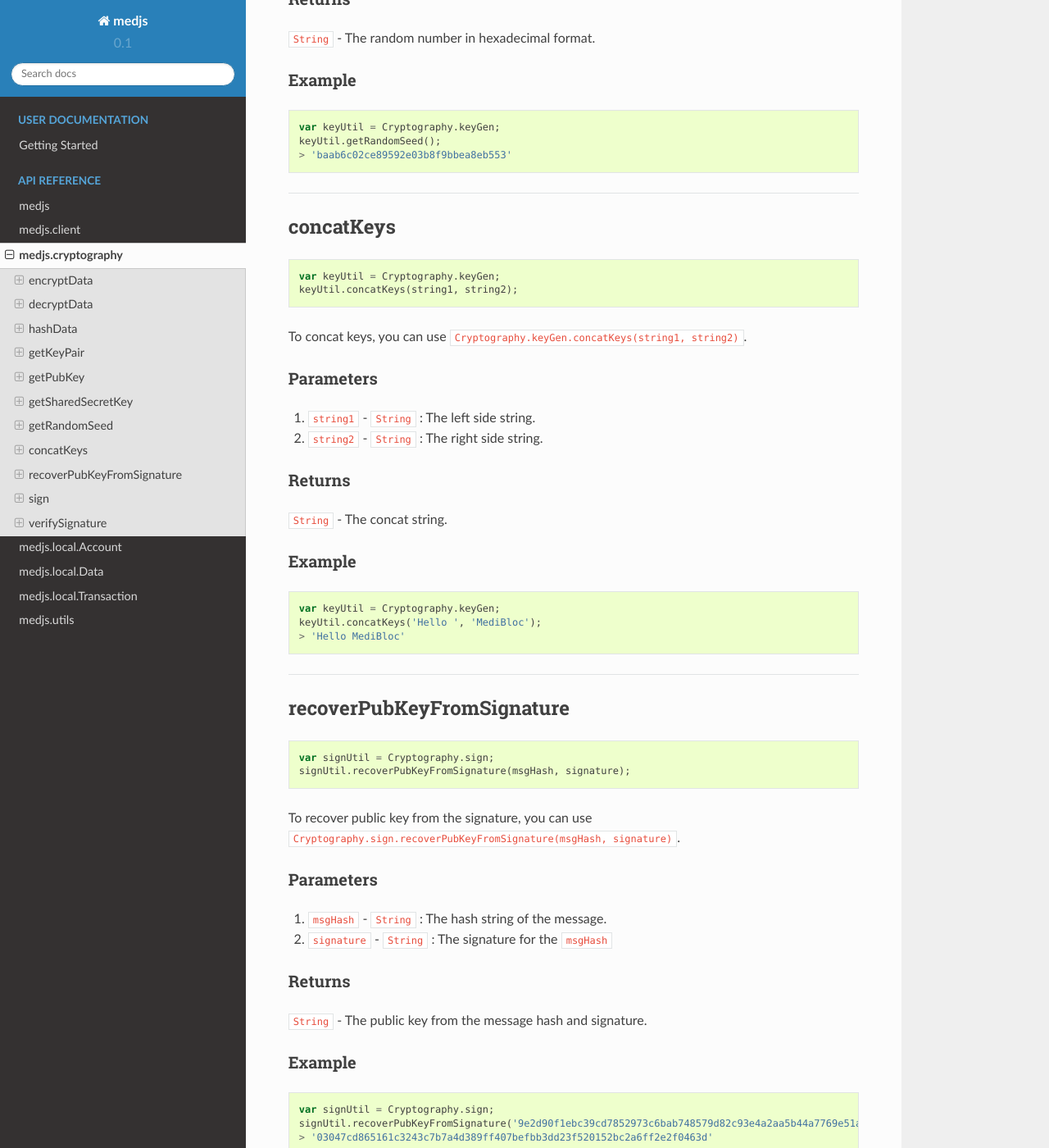
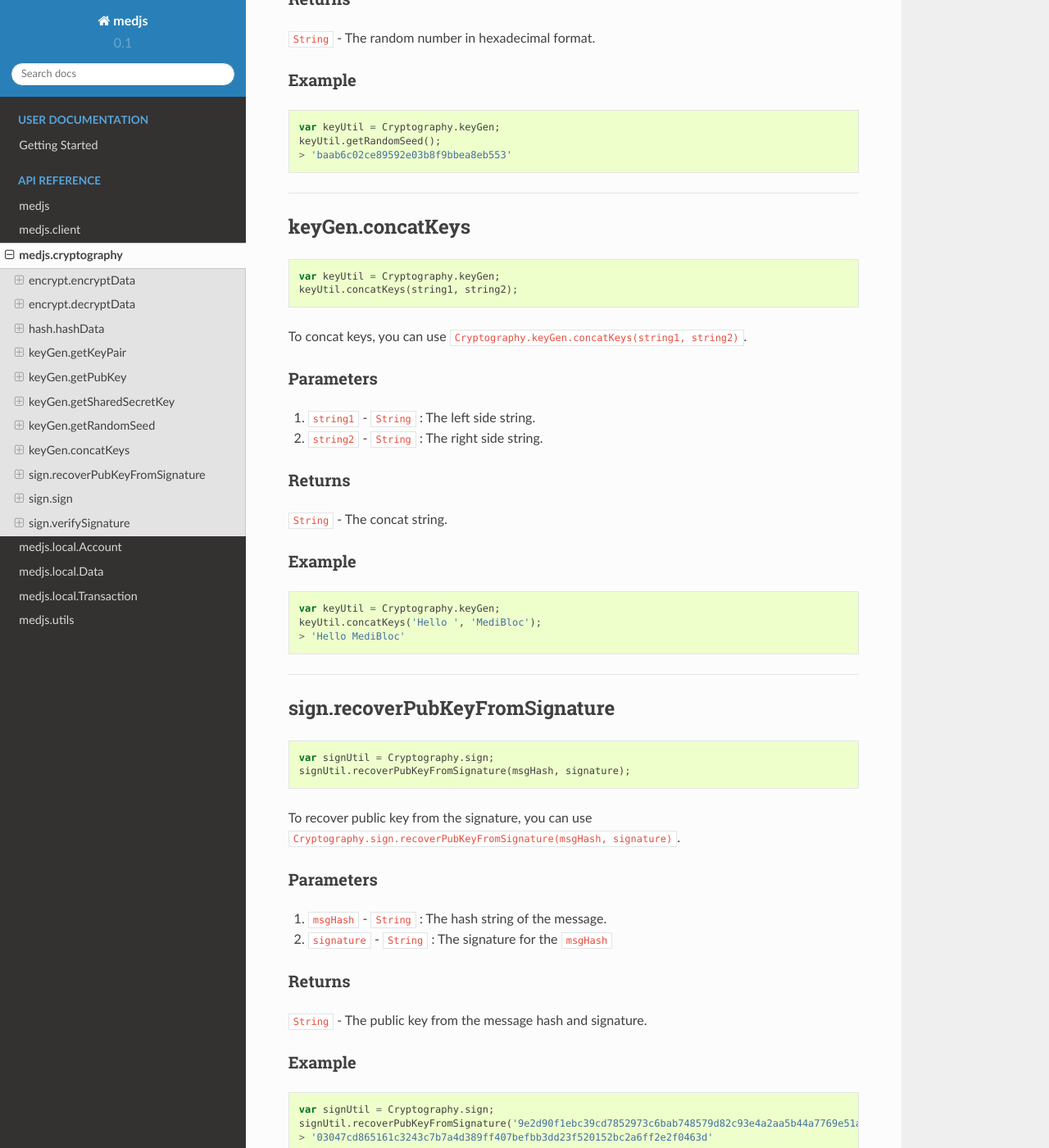
Before and after one commit to medibloc/panacea-js-old, a Sphinx documentation site: the page built from docs/medjs-cryptography.rst, in a window 1280 px wide and 1400 px high, scrolled down 4725 px. Shown: the whole window at 82% size. Built offline with Sphinx 7.4.7 and the Read the Docs theme 2.0.0, drawn with Linux system fonts in a browser that asks for light colours; some of the changed text lies outside the part shown.

Commit message:
Change title
 Before: hashData
 After: hash.hashData

 to make clear depth of code

```diff
--- a/docs/medjs-cryptography.rst
+++ b/docs/medjs-cryptography.rst
@@ -18,7 +18,7 @@ To use this package standalone use:
 
 .. _cryptography-encrypt:
 
-encryptData
+encrypt.encryptData
 ============
 
 .. code-block:: javascript
@@ -55,7 +55,7 @@ Example
 
 ---------------------------------------------------------------------------
 
-decryptData
+encrypt.decryptData
 ============
 
 .. code-block:: javascript
@@ -94,7 +94,7 @@ Example
 
 ---------------------------------------------------------------------------
 
-hashData
+hash.hashData
 =========
 
 .. code-block:: javascript
@@ -128,7 +128,7 @@ Example
 
 ---------------------------------------------------------------------------
 
-getKeyPair
+keyGen.getKeyPair
 =====================
 
 .. code-block:: javascript
@@ -162,7 +162,7 @@ Example
 
 ---------------------------------------------------------------------------
 
-getPubKey
+keyGen.getPubKey
 ==============
 
 .. code-block:: javascript
@@ -196,7 +196,7 @@ Example
 
 ---------------------------------------------------------------------------
 
-getSharedSecretKey
+keyGen.getSharedSecretKey
 =====================
 
 .. code-block:: javascript
@@ -231,7 +231,7 @@ Example
 
 ---------------------------------------------------------------------------
 
-getRandomSeed
+keyGen.getRandomSeed
 =============
 
 .. code-block:: javascript
@@ -265,7 +265,7 @@ Example
 
 ---------------------------------------------------------------------------
 
-concatKeys
+keyGen.concatKeys
 ===========
 
 .. code-block:: javascript
@@ -300,7 +300,7 @@ Example
 
 ---------------------------------------------------------------------------
 
-recoverPubKeyFromSignature
+sign.recoverPubKeyFromSignature
 =================================
 
 .. code-block:: javascript
@@ -335,7 +335,7 @@ Example
 
 ---------------------------------------------------------------------------
 
-sign
+sign.sign
 ====
 
 .. code-block:: javascript
@@ -370,7 +370,7 @@ Example
 
 ---------------------------------------------------------------------------
 
-verifySignature
+sign.verifySignature
 ================
 
 .. code-block:: javascript
```
